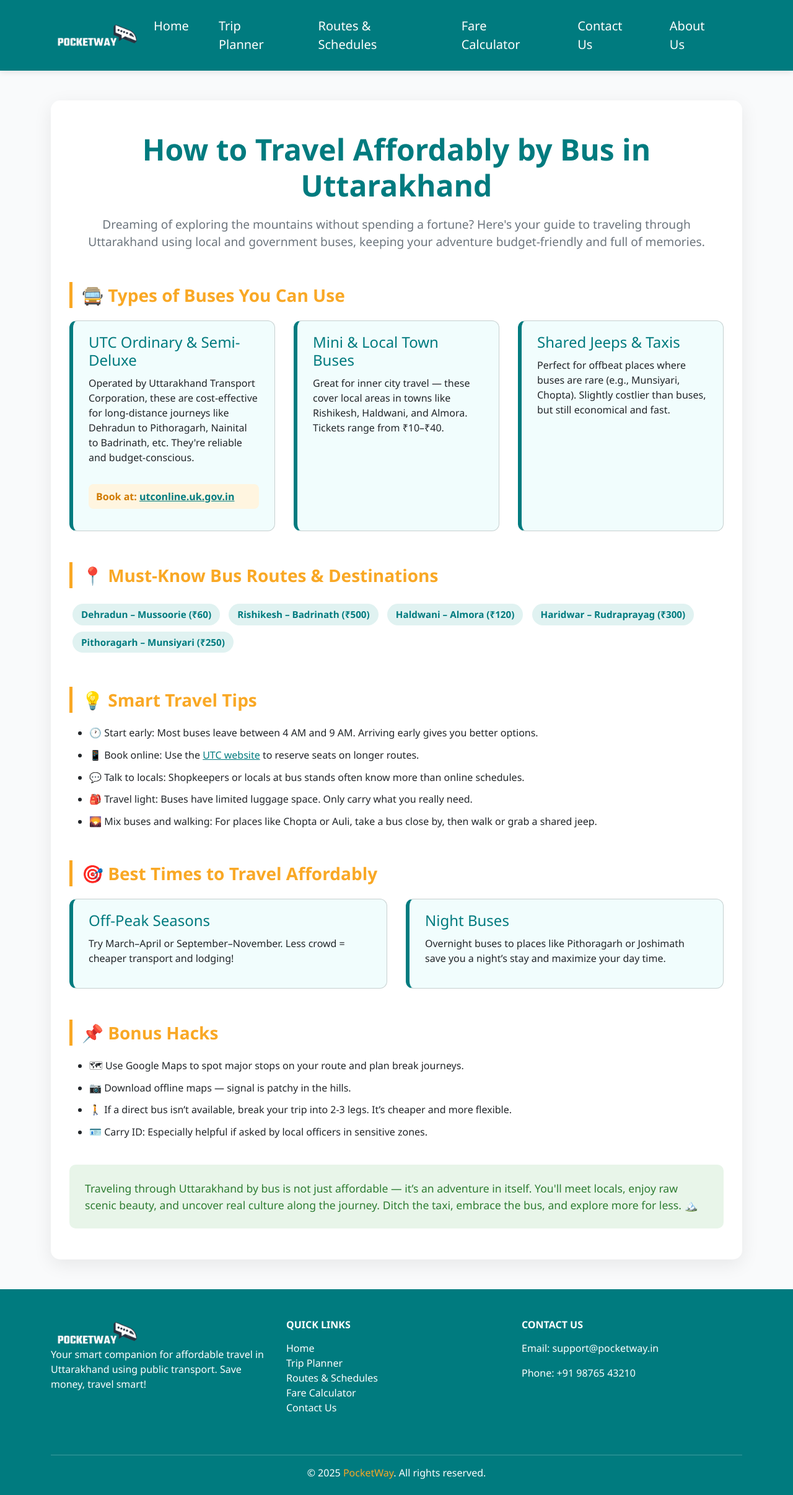
After one commit to abhishekmahara/Pocket-way, a PHP site: page /blog/cheaptravel.php in a window 1280 px wide. The commit adds this page. Shown: the whole page at 62% size. Run offline with PHP 8.4, Linux system fonts and the light colour scheme.

Commit message:
Add Affordable Travelling by Bus

```diff
--- /dev/null
+++ b/blog/cheaptravel.php
@@ -0,0 +1,187 @@
+<?php include '../includes/header.php'; ?>
+<style>
+    :root {
+        --primary-color: #007B7F;
+        --accent-color: #F9A825;
+        --bg-color: #f9fafb;
+        --text-color: #212529;
+        --muted-text: #6c757d;
+    }
+
+    body {
+        background-color: var(--bg-color);
+        font-family: 'Segoe UI', sans-serif;
+        color: var(--text-color);
+    }
+
+    .article-wrapper {
+        background-color: #fff;
+        padding: 50px 30px;
+        border-radius: 15px;
+        box-shadow: 0 8px 30px rgba(0, 0, 0, 0.08);
+        animation: fadeIn 1s ease-in-out;
+    }
+
+    @keyframes fadeIn {
+        from { opacity: 0; transform: translateY(30px); }
+        to { opacity: 1; transform: translateY(0); }
+    }
+
+    .article-title {
+        color: var(--primary-color);
+        font-size: 3rem;
+        text-align: center;
+        font-weight: bold;
+        margin-bottom: 20px;
+    }
+
+    .lead {
+        text-align: center;
+        font-size: 1.2rem;
+        color: var(--muted-text);
+        margin-bottom: 40px;
+    }
+
+    .section-heading {
+        color: var(--accent-color);
+        font-size: 1.75rem;
+        margin: 50px 0 20px;
+        font-weight: 600;
+        border-left: 5px solid var(--accent-color);
+        padding-left: 15px;
+    }
+
+    .grid-2 {
+        display: grid;
+        grid-template-columns: repeat(auto-fit, minmax(280px, 1fr));
+        gap: 30px;
+    }
+
+    .card {
+        background: #f1fdfd;
+        border-left: 6px solid var(--primary-color);
+        border-radius: 12px;
+        padding: 20px 25px;
+        transition: 0.3s ease;
+    }
+
+    .card:hover {
+        background: #e6fafa;
+        transform: translateY(-5px);
+        box-shadow: 0 6px 15px rgba(0, 0, 0, 0.1);
+    }
+
+    .card h4 {
+        margin-top: 0;
+        color: var(--primary-color);
+        margin-bottom: 10px;
+    }
+
+    .highlight {
+        background: #fff5e0;
+        padding: 8px 12px;
+        border-radius: 8px;
+        margin: 15px 0;
+        font-weight: bold;
+        color: #d17b00;
+        display: inline-block;
+    }
+
+    .tip-list li {
+        margin-bottom: 10px;
+        line-height: 1.6;
+    }
+
+    .place-tag {
+        display: inline-block;
+        background: #e0f2f1;
+        color: var(--primary-color);
+        font-weight: 600;
+        padding: 6px 14px;
+        border-radius: 20px;
+        margin: 5px;
+        font-size: 0.95rem;
+    }
+
+    .final-words {
+        background: #e8f5e9;
+        padding: 25px;
+        border-radius: 10px;
+        font-size: 1.1rem;
+        margin-top: 40px;
+        color: #2e7d32;
+    }
+
+    a {
+        color: var(--primary-color);
+        text-decoration: underline;
+    }
+</style>
+
+<div class="container py-5">
+    <div class="article-wrapper">
+        <h1 class="article-title">How to Travel Affordably by Bus in Uttarakhand</h1>
+        <p class="lead">Dreaming of exploring the mountains without spending a fortune? Here's your guide to traveling through Uttarakhand using local and government buses, keeping your adventure budget-friendly and full of memories.</p>
+
+        <div class="section-heading">🚍 Types of Buses You Can Use</div>
+        <div class="grid-2">
+            <div class="card">
+                <h4>UTC Ordinary & Semi-Deluxe</h4>
+                <p>Operated by Uttarakhand Transport Corporation, these are cost-effective for long-distance journeys like Dehradun to Pithoragarh, Nainital to Badrinath, etc. They're reliable and budget-conscious.</p>
+                <span class="highlight">Book at: <a href="https://utconline.uk.gov.in" target="_blank">utconline.uk.gov.in</a></span>
+            </div>
+            <div class="card">
+                <h4>Mini & Local Town Buses</h4>
+                <p>Great for inner city travel — these cover local areas in towns like Rishikesh, Haldwani, and Almora. Tickets range from ₹10–₹40.</p>
+            </div>
+            <div class="card">
+                <h4>Shared Jeeps & Taxis</h4>
+                <p>Perfect for offbeat places where buses are rare (e.g., Munsiyari, Chopta). Slightly costlier than buses, but still economical and fast.</p>
+            </div>
+        </div>
+
+        <div class="section-heading">📍 Must-Know Bus Routes & Destinations</div>
+        <div>
+            <span class="place-tag">Dehradun – Mussoorie (₹60)</span>
+            <span class="place-tag">Rishikesh – Badrinath (₹500)</span>
+            <span class="place-tag">Haldwani – Almora (₹120)</span>
+            <span class="place-tag">Haridwar – Rudraprayag (₹300)</span>
+            <span class="place-tag">Pithoragarh – Munsiyari (₹250)</span>
+        </div>
+
+        <div class="section-heading">💡 Smart Travel Tips</div>
+        <ul class="tip-list">
+        <li>🕐 Start early: Most buses leave between 4 AM and 9 AM. Arriving early gives you better options.</li>
+    <li>📱 Book online: Use the <a href="https://utconline.uk.gov.in">UTC website</a> to reserve seats on longer routes.</li>
+    <li>💬 Talk to locals: Shopkeepers or locals at bus stands often know more than online schedules.</li>
+    <li>🎒 Travel light: Buses have limited luggage space. Only carry what you really need.</li>
+    <li>🌄 Mix buses and walking: For places like Chopta or Auli, take a bus close by, then walk or grab a shared jeep.</li>
+        </ul>
+
+        <div class="section-heading">🎯 Best Times to Travel Affordably</div>
+        <div class="grid-2">
+            <div class="card">
+                <h4>Off-Peak Seasons</h4>
+                <p>Try March–April or September–November. Less crowd = cheaper transport and lodging!</p>
+            </div>
+            <div class="card">
+                <h4>Night Buses</h4>
+                <p>Overnight buses to places like Pithoragarh or Joshimath save you a night’s stay and maximize your day time.</p>
+            </div>
+        </div>
+
+        <div class="section-heading">📌 Bonus Hacks</div>
+        <ul class="tip-list">
+            <li>🗺 Use Google Maps to spot major stops on your route and plan break journeys.</li>
+            <li>📷 Download offline maps — signal is patchy in the hills.</li>
+            <li>🚶 If a direct bus isn’t available, break your trip into 2-3 legs. It’s cheaper and more flexible.</li>
+            <li>🪪 Carry ID: Especially helpful if asked by local officers in sensitive zones.</li>
+        </ul>
+
+        <div class="final-words">
+            Traveling through Uttarakhand by bus is not just affordable — it’s an adventure in itself. You'll meet locals, enjoy raw scenic beauty, and uncover real culture along the journey. Ditch the taxi, embrace the bus, and explore more for less. 🏔️
+        </div>
+    </div>
+</div>
+
+<?php include '../includes/footer.php'; ?>
--- a/index.php
+++ b/index.php
@@ -216,7 +216,7 @@
                     <div class="card-body">
                         <h5 class="card-title">How to Travel Cheaply by Bus</h5>
                         <p class="card-text">Learn how to use public transport smartly with our budget travel guide.</p>
-                        <a href="#" class="text-primary">Read More </a>
+                        <a href="blog/cheaptravel.php" class="text-primary">Read More </a>
                     </div>
                 </div>
             </div>
```
